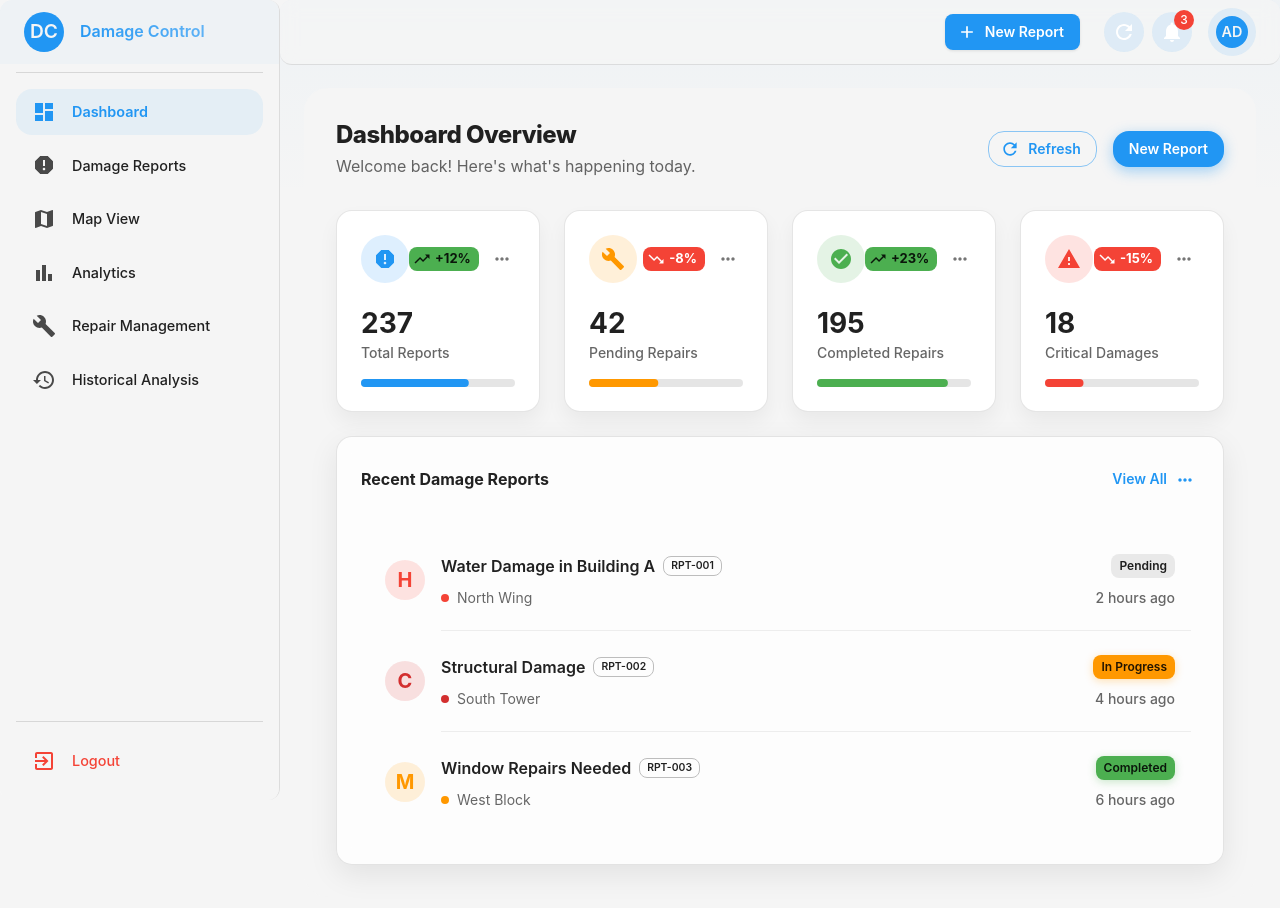
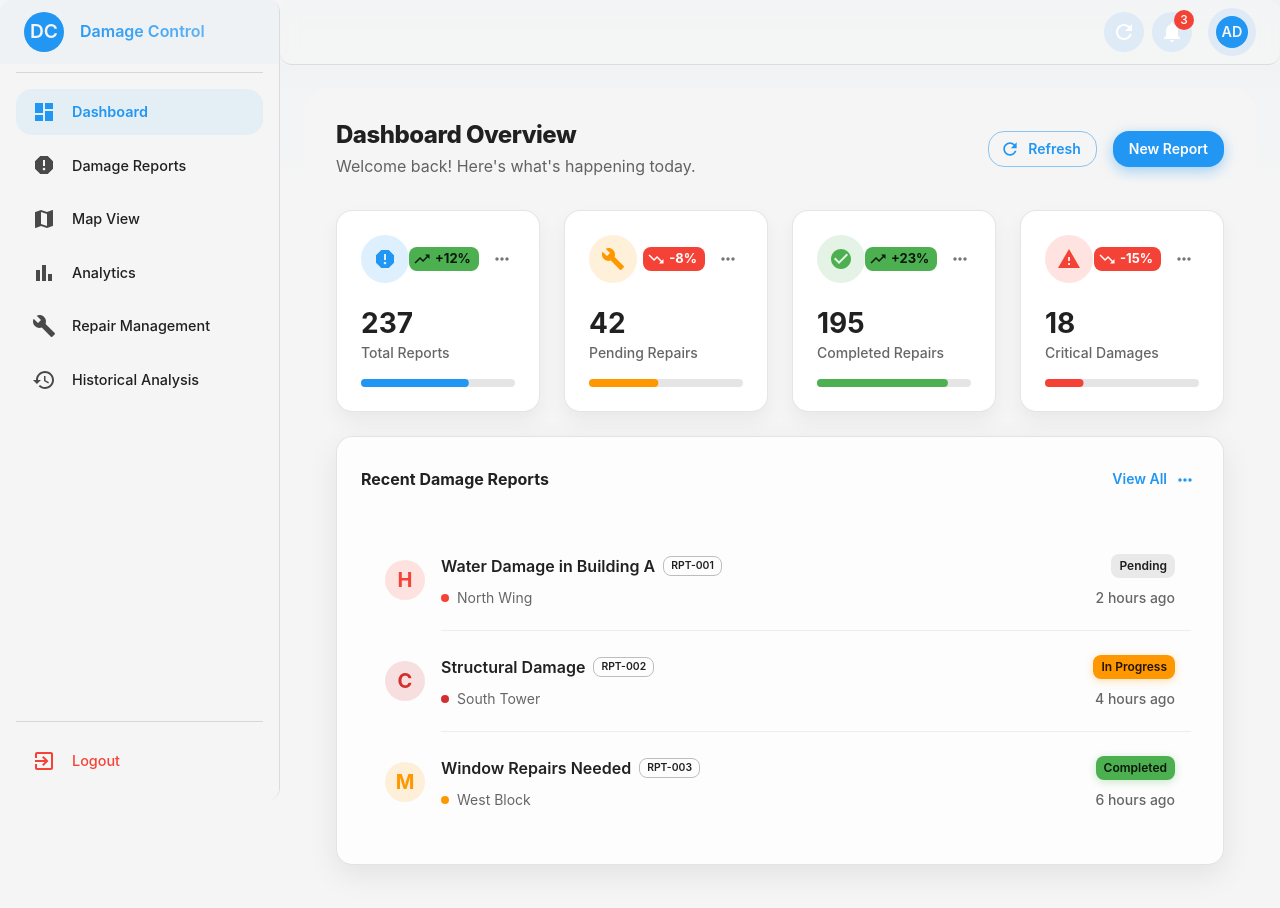
Before and after one commit to safestreets-g408/safestreets, a React (Create React App) app in the folder apps/admin-portal/: page / in a window 1280 px wide. Shown: the top 908 px of the page. Built offline with nearby package versions, Linux system fonts and the light colour scheme.

Commit message:
remove new report button in header

```diff
--- a/apps/admin-portal/src/components/layout/Header.js
+++ b/apps/admin-portal/src/components/layout/Header.js
@@ -13,14 +13,12 @@ import {
   Box,
   useTheme,
   alpha,
-  Button,
 } from '@mui/material';
 import MenuIcon from '@mui/icons-material/Menu';
 import NotificationsIcon from '@mui/icons-material/Notifications';
 import AccountCircleIcon from '@mui/icons-material/AccountCircle';
 import SettingsIcon from '@mui/icons-material/Settings';
 import LogoutIcon from '@mui/icons-material/Logout';
-import AddIcon from '@mui/icons-material/Add';
 import RefreshIcon from '@mui/icons-material/Refresh';
 import { DRAWER_WIDTH } from '../../config/constants';
 //import { useAuth } from '../../hooks/useAuth';
@@ -79,21 +77,6 @@ const Header = ({ onDrawerToggle }) => {
         </Box>
 
         <Box sx={{ display: 'flex', alignItems: 'center', gap: 1 }}>
-          <Button
-            variant="contained"
-            startIcon={<AddIcon />}
-            sx={{
-              mr: 2,
-              bgcolor: theme.palette.primary.main,
-              color: 'white',
-              '&:hover': {
-                bgcolor: theme.palette.primary.dark,
-              },
-            }}
-          >
-            New Report
-          </Button>
-
           <IconButton
             color="inherit"
             onClick={() => window.location.reload()}
```
Also changed, not shown: 1 other file (tests, documents, lock files or other folders).
